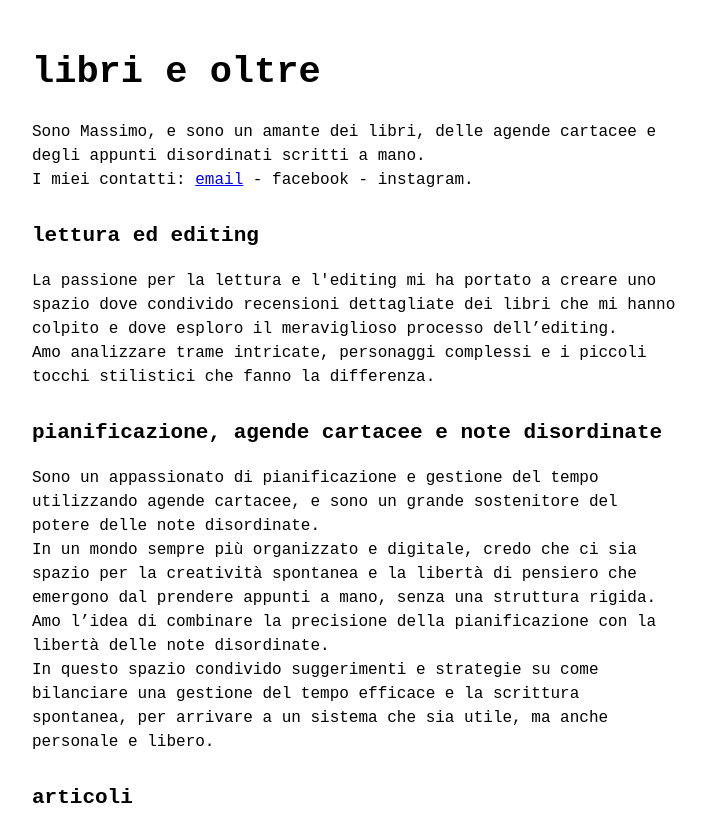
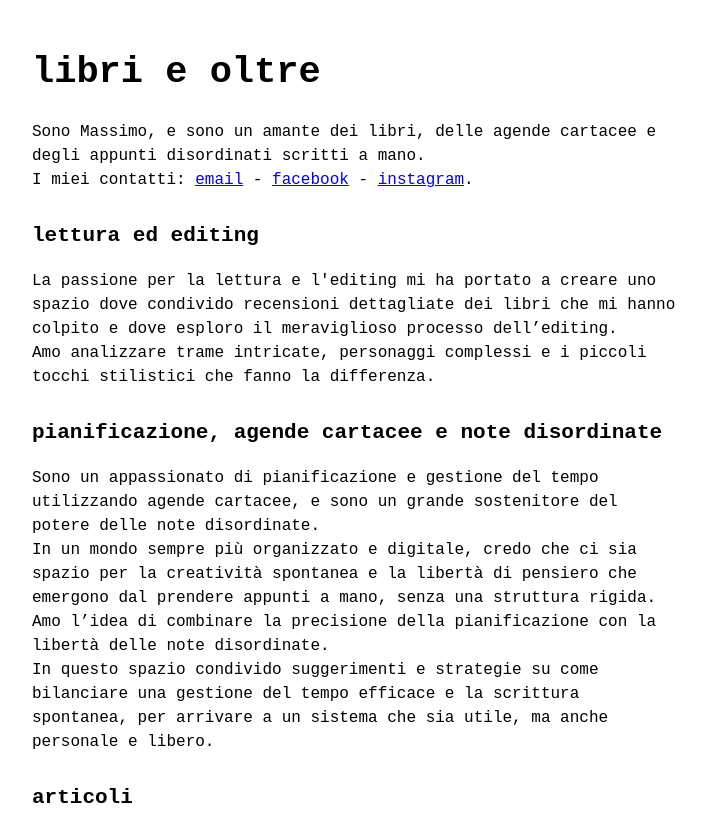
Before and after one commit to macmonta/librieoltre, a plain HTML site: page index1.html in a window 1280 px wide. Shown: the top 813 px of the page, without its empty margins (283-989 px from the left). Drawn offline with Linux system fonts and the light colour scheme.

Commit message:
Update index1.html

```diff
--- a/index1.html
+++ b/index1.html
@@ -16,7 +16,9 @@ I miei contatti: <script type="text/javascript">
   var part2 = "@librieoltre.it";
   var part3 = "email"
   document.write('<a href="mailto:' + part1 + part2 + '">' + part3 + '</a>')
-</script> - facebook - instagram.
+</script> -
+<a href="https://www.facebook.com/profile.php?id=61562372156914" target="_blank">facebook</a> -
+<a href="https://www.instagram.com/libri__e_oltre/" target="_blank">instagram</a>.
 </p>
     <h3>lettura ed editing</h3>
 <p>La passione per la lettura e l'editing mi ha portato a creare uno spazio dove condivido recensioni dettagliate dei libri che mi hanno colpito e dove esploro il meraviglioso processo dell’editing.<br>
@@ -39,3 +41,6 @@ In questo spazio condivido suggerimenti e strategie su come bilanciare una gesti
     <footer>© 2024 libri e oltre di Massimo Montanari</footer>
 </body>
 </html>
+
+
+https://www.facebook.com/profile.php?id=61562372156914
```
